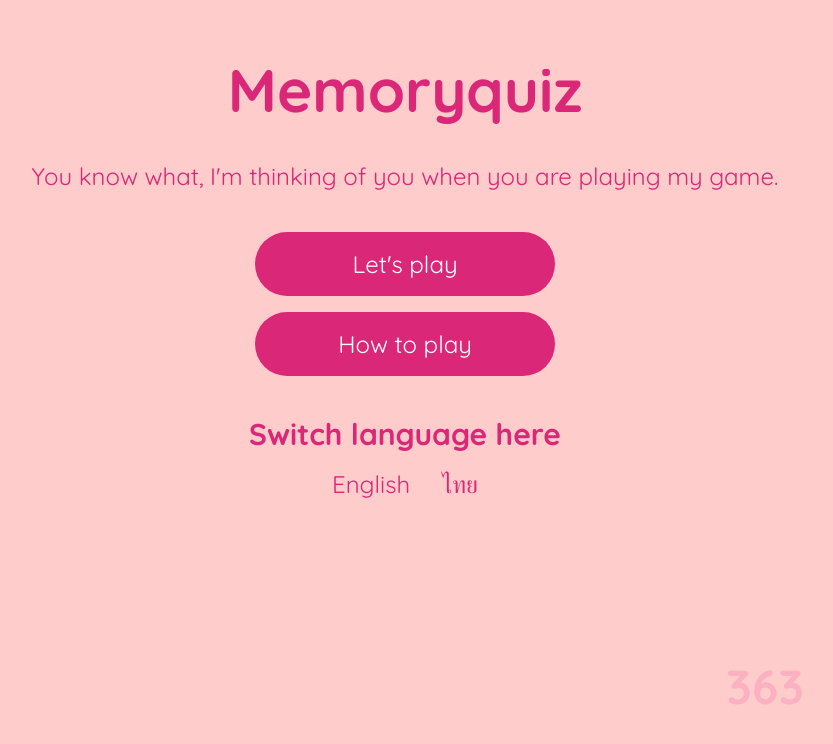
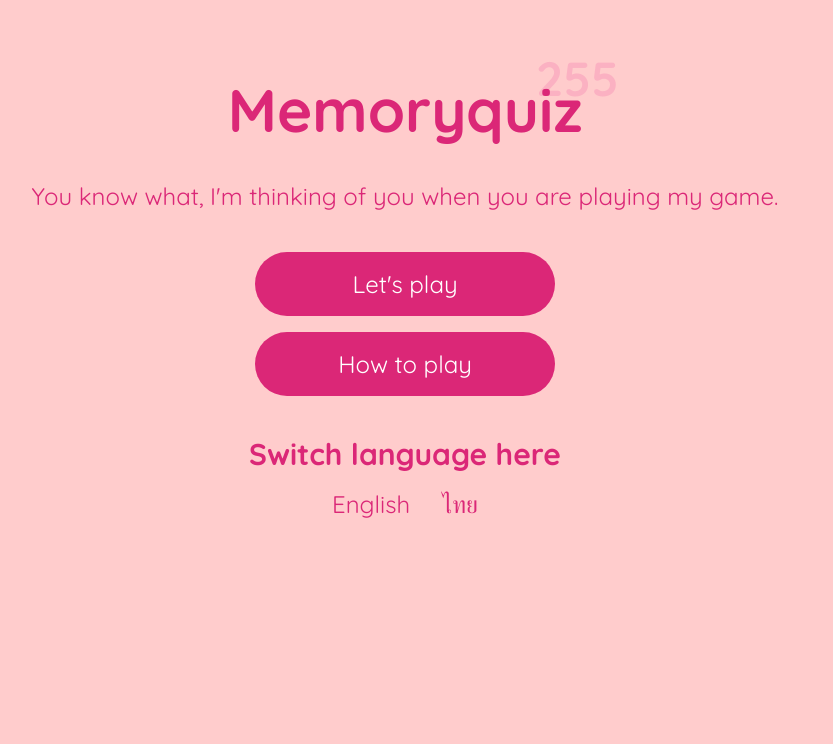
Before and after one commit to suttirakcha/memoryquiz, a React (Create React App) app: page / in a window 1280 px wide. Shown: the top 744 px of the page, without its empty margins (235-1068 px from the left). Built offline with nearby package versions, Linux system fonts and the light colour scheme; a web font is replaced by a local one.

Commit message:
Fix the num float

```diff
--- a/src/pages/Main.tsx
+++ b/src/pages/Main.tsx
@@ -14,7 +14,7 @@ const MainPage = () => {
 
   const [currentIndex, setCurrentIndex] = useState(0)
   const [animate, setAnimate] = useState(false)
-  const [numFloat, setNumFloat] = useState((Math.floor(Math.random() * 20) + 1))
+  const [numFloat, setNumFloat] = useState((Math.floor(Math.random() * 5) + 1))
   const [selectedMode, setSelectedMode] = useState("")
 
   const mainText = mainLang.quote
@@ -111,9 +111,7 @@ const MainPage = () => {
       )}
 
 
-      <div className="fade-in">
-        {showNumFloat()}
-      </div>
+      {showNumFloat()}
     </div>
   )
 }
```
